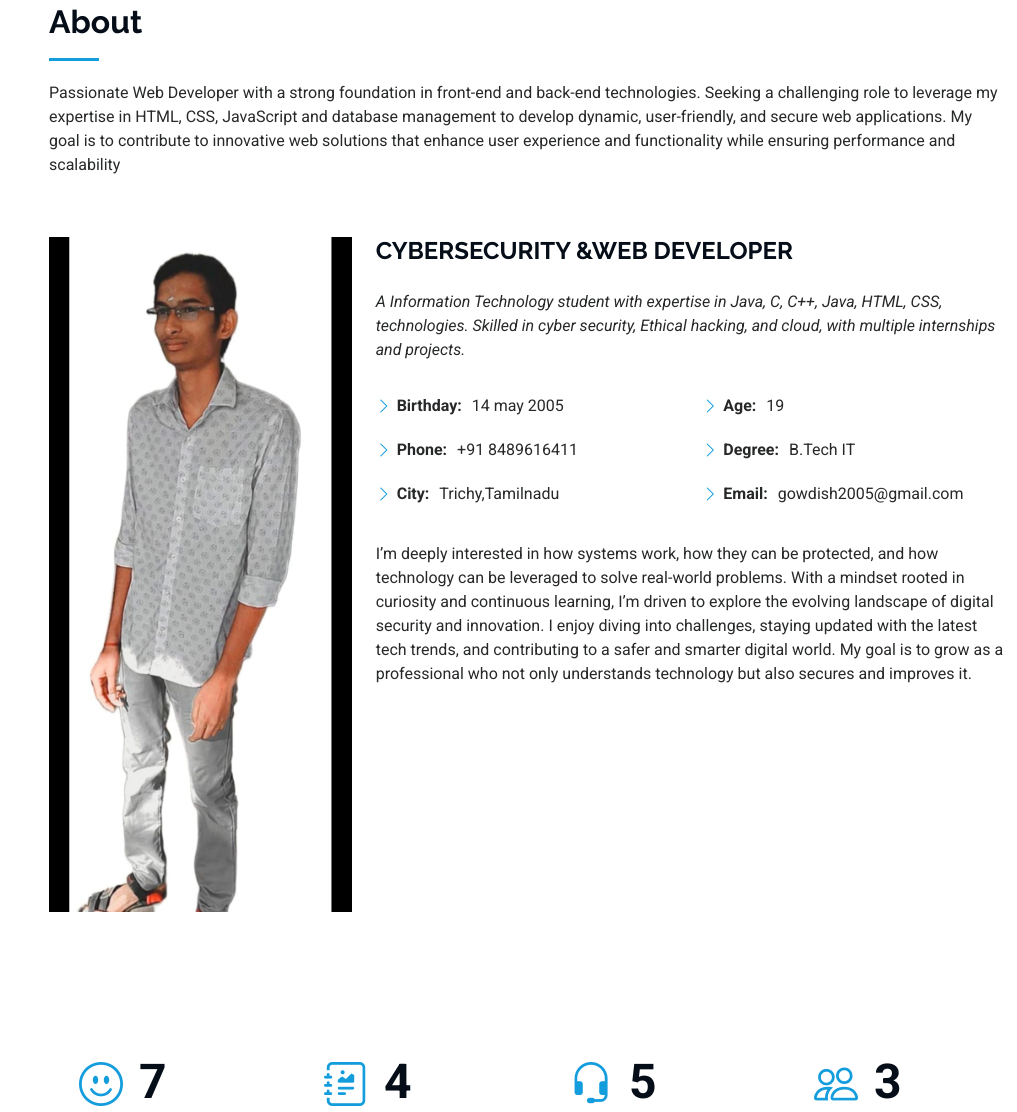
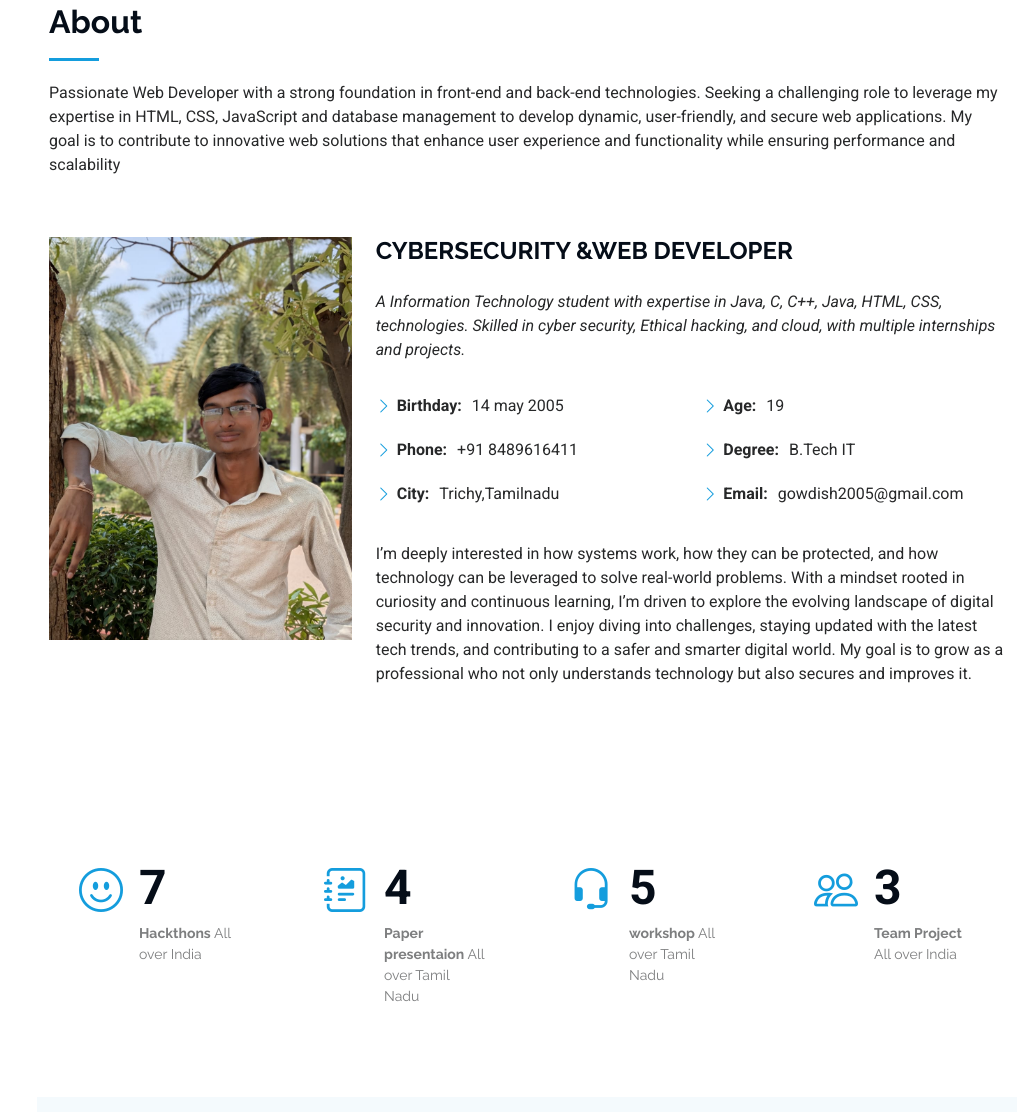
Before and after one commit to Gowdish/portfolio, a plain HTML site: page index.html in a window 1280 px wide. Shown: the part 857-1969 px from the top of the page, without its empty margins (263-1280 px from the left). Drawn offline with nearby package versions, Linux system fonts and the light colour scheme.

Commit message:
Update index.html

```diff
--- a/index.html
+++ b/index.html
@@ -108,7 +108,7 @@
 
         <div class="row gy-4 justify-content-center">
           <div class="col-lg-4">
-            <img src="assets/img/my-profile-img.jpg" class="img-fluid" alt="">
+            <img src="assets/img/my image.jpg" class="img-fluid" alt="">
           </div>
           <div class="col-lg-8 content">
             <h2>CYBERSECURITY &amp;WEB DEVELOPER</h2>
```
